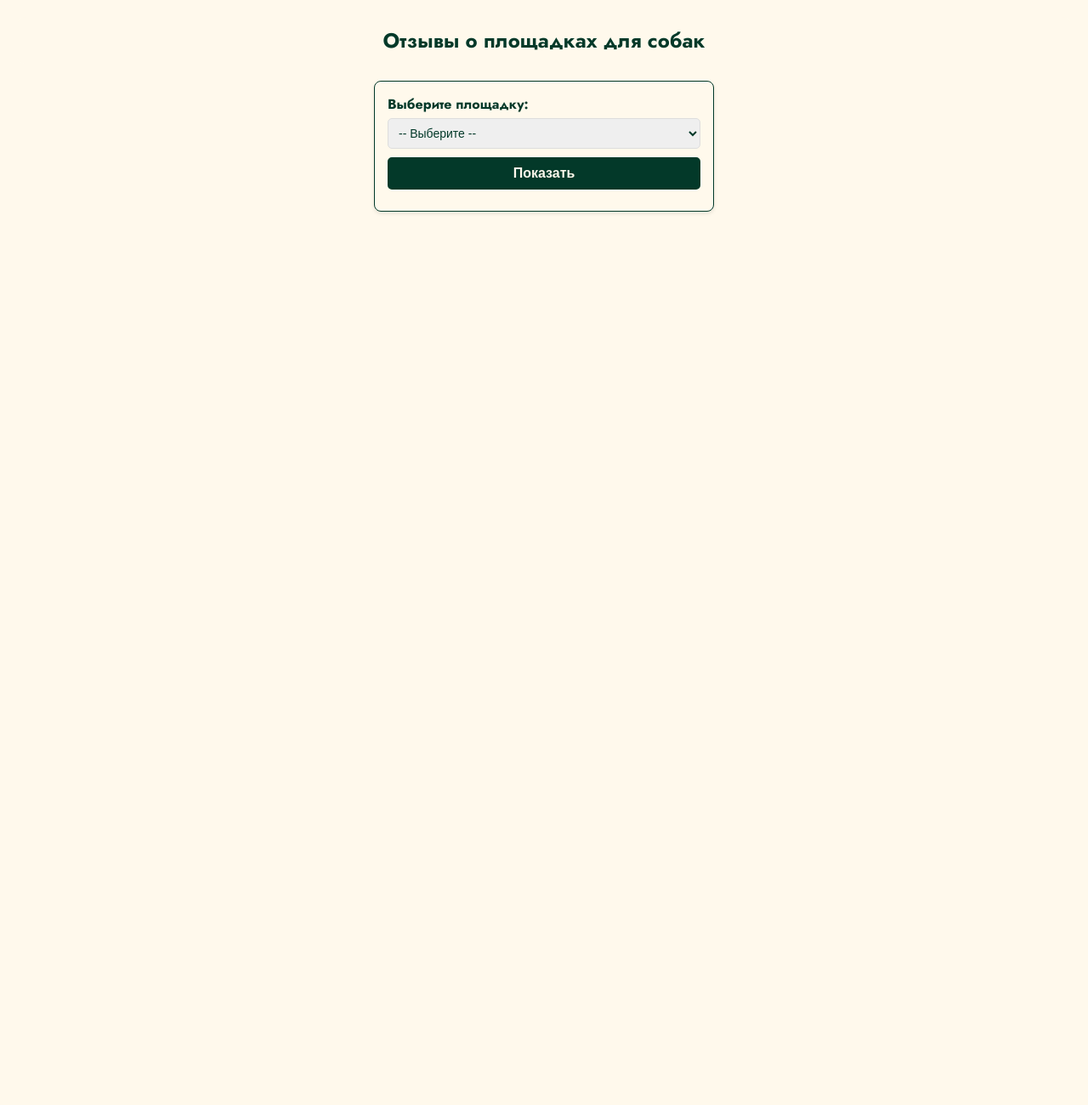
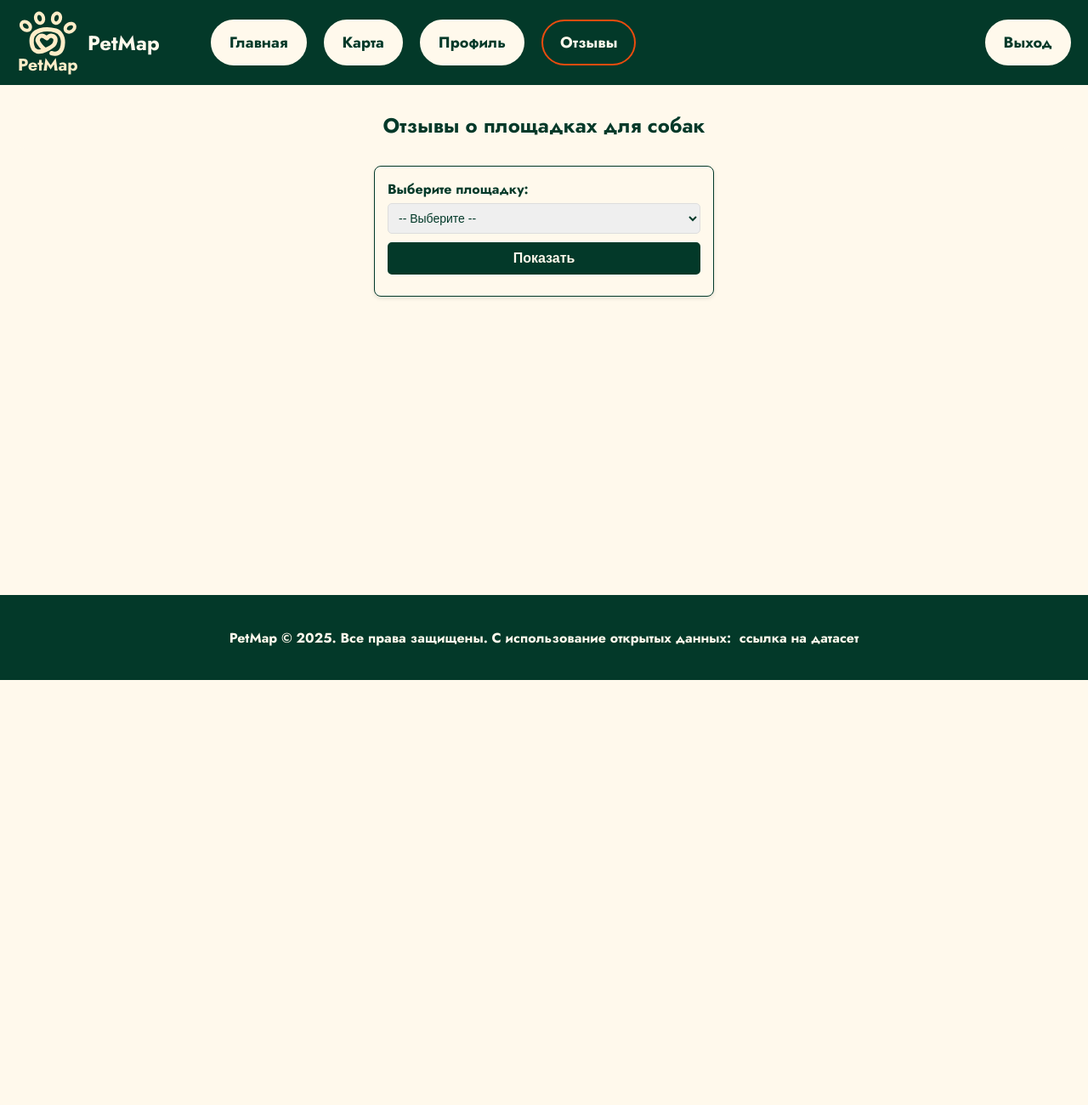
Before and after one commit to tarakkann/course_project, a PHP site: page /frontend/reviews_page.html in a window 1280 px wide. Shown: the whole page at 85% size. Before the commit the page ends 251 px from the top, so only its background shows below. Run offline with PHP 8.4, Linux system fonts and the light colour scheme; data that the repository does not hold is empty.

Commit message:
сессии/рефакторинг

```diff
--- a/assets/css/styles.css
+++ b/assets/css/styles.css
@@ -11,6 +11,17 @@ body, html {
     height: 100%;
     font-family: 'Jost', sans-serif;
     background-color: #FFF9EC;
+}
+.wrapper {
+	display: flex;
+	flex-direction: column;
+	min-height: 100%;
+}
+.content {
+	flex: 1 0 auto;
+}
+.footer {
+	flex: 0 0 auto;
 }
 
 
@@ -360,6 +371,7 @@ main {
     align-items: flex-start;
     margin: 20px;
     gap: 20px;
+
 }
 
 #map {
@@ -367,6 +379,7 @@ main {
     height: 600px;
     box-shadow: 0 4px 8px rgba(0, 0, 0, 0.2);
     border-radius: 10px;
+
 }
 
 
@@ -997,20 +1010,6 @@ main {
 }
 
 
-#mapcontent {
-    display: flex;
-    justify-content: flex-start;
-    align-items: flex-start;
-    margin: 20px;
-    gap: 20px;
-}
-
-#map {
-    width: 50%;
-    height: 600px;
-    box-shadow: 0 4px 8px rgba(0, 0, 0, 0.2);
-    border-radius: 10px;
-}
 
 
 form {
@@ -1196,11 +1195,14 @@ footer {
 }
 
 
+
 #reviews-page {
     font-family: 'Jost', sans-serif;
     background-color: #FFF9EC;
     color: #033929;
     padding: 20px;
+    min-height: 150vh; /* Высота страницы как минимум равна высоте экрана */
+    padding-bottom: 50px
 }
 
 #reviews-page h1 {
--- a/backend/login.php
+++ b/backend/login.php
@@ -1,4 +1,5 @@
 <?php
+session_start();
 require 'db_connection.php';
 
 if ($_SERVER["REQUEST_METHOD"] === "POST") {
--- a/frontend/index.html
+++ b/frontend/index.html
@@ -9,7 +9,7 @@
     <header class="header">
         <div class="logo">
             <img src="../assets/images/Logo.svg" alt="PetMap Logo">
-            <span class="site-name">PetMap</span>
+            <span class="site-name">Интерактивная карта площадок</span>
         </div>
 
         <div class="header-nav">
--- a/frontend/login.html
+++ b/frontend/login.html
@@ -25,7 +25,7 @@
     <header>
         <div class="logo">
                 <img src="../assets/images/Logo.svg" alt="PetMap Logo">
-                <span class="site-name">PetMap</span>
+                <span class="site-name">Интерактивная карта площадок</span>
             </div>
 
             <div class="header-nav">
--- a/frontend/map.html
+++ b/frontend/map.html
@@ -14,13 +14,15 @@
     <header>
     <div class="logo">
         <img src="../assets/images/Logo.svg" alt="PetMap Logo">
-        <span class="site-name">PetMap</span>
+        <span class="site-name">Интерактивная карта площадок</span>
     </div>
 
     <div class="header-nav">
         <a href="index.html" class="header-button">Главная</a>
         <a href="map.html" class="header-button active">Карта</a>
         <a href="/backend/profile.php" class="header-button">Профиль</a>
+        <a href="/frontend/reviews_page.html" class="header-button">Отзывы</a>
+
     </div>
 
     <div class="header-buttons">
--- a/frontend/register.html
+++ b/frontend/register.html
@@ -29,7 +29,7 @@
     <header>
     <div class="logo">
             <img src="../assets/images/Logo.svg" alt="PetMap Logo">
-            <span class="site-name">PetMap</span>
+            <span class="site-name">Интерактивная карта площадок</span>
         </div>
 
         <div class="header-nav">
--- a/frontend/reviews_page.html
+++ b/frontend/reviews_page.html
@@ -8,6 +8,23 @@
     <link rel="stylesheet" href="/assets/css/styles.css">
 </head>
 <body>
+    <header>
+        <div class="logo">
+            <img src="../assets/images/Logo.svg" alt="PetMap Logo">
+            <span class="site-name">PetMap</span>
+        </div>
+
+        <div class="header-nav">
+            <a href="index.html" class="header-button">Главная</a>
+            <a href="map.html" class="header-button">Карта</a>
+            <a href="/backend/profile.php" class="header-button">Профиль</a>
+            <a href="/frontend/reviews_page.html" class="header-button active">Отзывы</a>
+        </div>
+
+        <div class="header-buttons">
+            <a href="/backend/logout.php" class="header-button">Выход</a>
+        </div>
+    </header>
 <div id="reviews-page" class="container">
     <h1>Отзывы о площадках для собак</h1>
 
@@ -22,4 +39,8 @@
     <div id="results"></div>
 </div>
 </body>
+<footer>
+    PetMap © 2025. Все права защищены.
+    С использование открытых данных:  &nbsp;<p><a href="https://data.mos.ru/opendata/2663?isDynamic=false">  ссылка на датасет</a></p>
+</footer>
 </html>
```
Also changed, not shown: backend/submit_review.php (+4 -7 lines).
